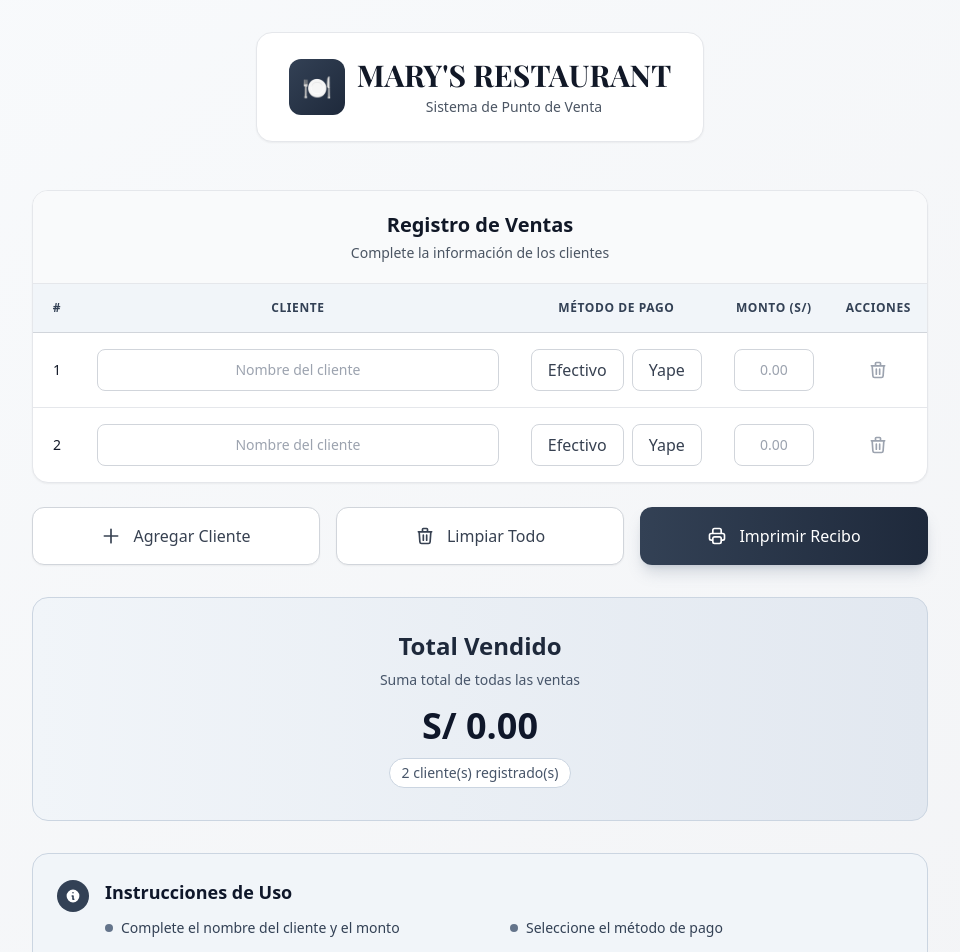
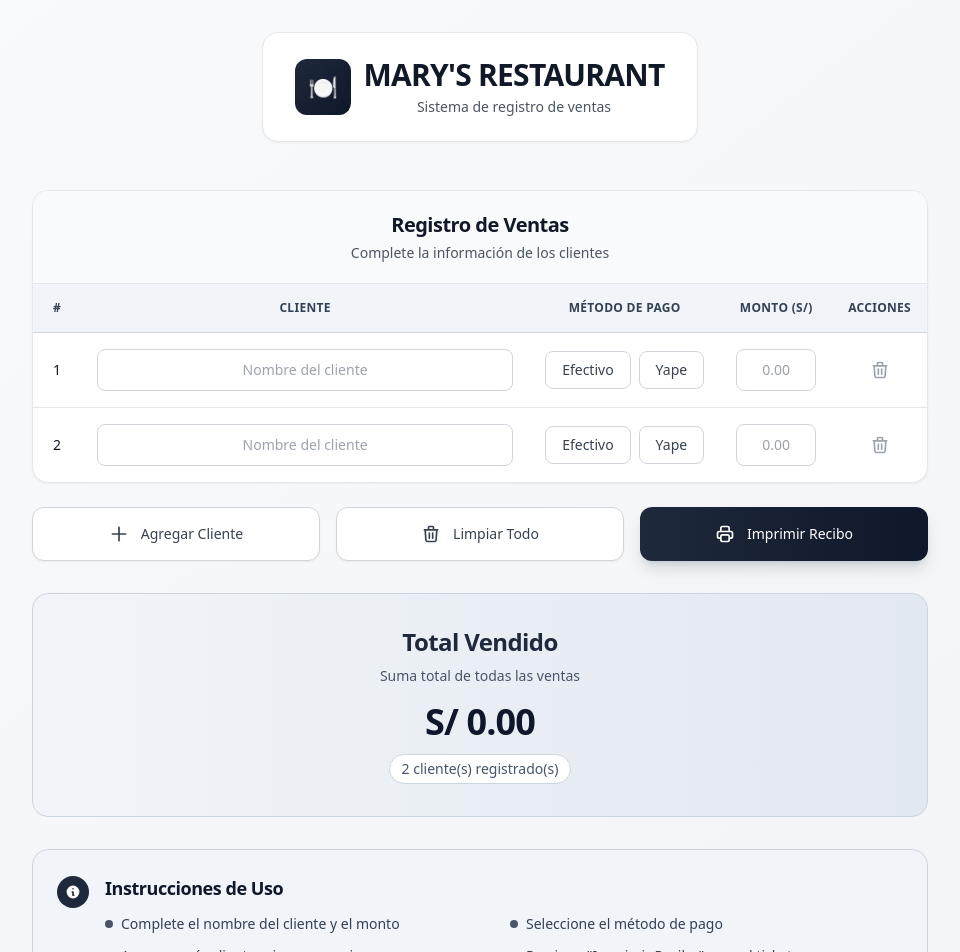
Before and after one commit to z01aux/restaurant-pos, a React (Vite) app: page / in a window 1280 px wide. Shown: the top 952 px of the page, without its empty margins (160-1120 px from the left). Built offline with nearby package versions, Linux system fonts and the light colour scheme.

Commit message:
Update RestaurantPOS.tsx

```diff
--- a/src/components/RestaurantPOS.tsx
+++ b/src/components/RestaurantPOS.tsx
@@ -17,7 +17,7 @@ interface PaymentOptionProps {
 const PaymentOption: React.FC<PaymentOptionProps> = ({ value, label, selected, onSelect }) => {
   return (
     <button
-      className={`px-4 py-2 rounded-lg font-medium transition-all duration-200 border ${
+      className={`px-4 py-2 rounded-lg font-sans font-medium transition-all duration-200 border text-sm ${
         selected
           ? value === 'efectivo'
             ? 'border-emerald-500 bg-emerald-500 text-white shadow-sm'
@@ -223,17 +223,17 @@ const RestaurantPOS: React.FC = () => {
   return (
     <>
       {/* VISTA EN PANTALLA - SE OCULTA AL IMPRIMIR */}
-      <div className="screen-container min-h-screen bg-gradient-to-br from-slate-50 to-gray-100 py-8 px-4 print:hidden">
-        {/* Header Mejorado */}
+      <div className="screen-container min-h-screen bg-gradient-to-br from-slate-50 to-gray-100 py-8 px-4 print:hidden font-sans">
+        {/* Header Mejorado con Tipografía Amazon */}
         <div className="max-w-4xl mx-auto mb-8">
           <div className="text-center">
             <div className="inline-flex items-center justify-center gap-3 bg-white rounded-2xl px-8 py-6 shadow-sm border border-gray-200 mb-4">
-              <div className="w-14 h-14 bg-gradient-to-br from-slate-700 to-slate-800 rounded-xl flex items-center justify-center">
+              <div className="w-14 h-14 bg-gradient-to-br from-slate-800 to-slate-900 rounded-xl flex items-center justify-center">
                 <span className="text-white text-2xl">🍽️</span>
               </div>
               <div>
-                <h1 className="text-3xl font-bold text-gray-900 font-playfair">MARY'S RESTAURANT</h1>
-                <p className="text-gray-600 text-sm mt-1">Sistema de Punto de Venta</p>
+                <h1 className="text-3xl font-bold text-gray-900 tracking-tight">MARY'S RESTAURANT </h1>
+                <p className="text-gray-600 text-sm mt-1 font-normal">Sistema de registro de ventas</p>
               </div>
             </div>
           </div>
@@ -252,7 +252,7 @@ const RestaurantPOS: React.FC = () => {
                 <span className={`w-2 h-2 rounded-full ${
                   alertMessage.type === 'success' ? 'bg-emerald-500' : 'bg-rose-500'
                 }`}></span>
-                <span className="font-medium">{alertMessage.text}</span>
+                <span className="font-medium text-sm">{alertMessage.text}</span>
               </div>
             </div>
           )}
@@ -260,19 +260,19 @@ const RestaurantPOS: React.FC = () => {
           {/* Client Table Mejorada */}
           <div className="bg-white rounded-2xl shadow-sm border border-gray-200 overflow-hidden mb-6">
             <div className="px-6 py-5 border-b border-gray-200 bg-gray-50">
-              <h2 className="text-xl font-semibold text-gray-900 text-center">Registro de Ventas</h2>
-              <p className="text-gray-600 text-sm text-center mt-1">Complete la información de los clientes</p>
+              <h2 className="text-xl font-semibold text-gray-900 text-center tracking-tight">Registro de Ventas</h2>
+              <p className="text-gray-600 text-sm text-center mt-1 font-normal">Complete la información de los clientes</p>
             </div>
 
             <div className="overflow-x-auto">
               <table className="w-full">
                 <thead>
                   <tr className="bg-slate-100 border-b border-gray-300">
-                    <th className="py-4 px-4 text-center text-xs font-semibold text-slate-700 uppercase tracking-wider w-12">#</th>
-                    <th className="py-4 px-4 text-center text-xs font-semibold text-slate-700 uppercase tracking-wider">Cliente</th>
-                    <th className="py-4 px-4 text-center text-xs font-semibold text-slate-700 uppercase tracking-wider w-32">Método de Pago</th>
-                    <th className="py-4 px-4 text-center text-xs font-semibold text-slate-700 uppercase tracking-wider w-28">Monto (S/)</th>
-                    <th className="py-4 px-4 text-center text-xs font-semibold text-slate-700 uppercase tracking-wider w-16">Acciones</th>
+                    <th className="py-4 px-4 text-center text-xs font-semibold text-slate-700 uppercase tracking-wide w-12">#</th>
+                    <th className="py-4 px-4 text-center text-xs font-semibold text-slate-700 uppercase tracking-wide">Cliente</th>
+                    <th className="py-4 px-4 text-center text-xs font-semibold text-slate-700 uppercase tracking-wide w-32">Método de Pago</th>
+                    <th className="py-4 px-4 text-center text-xs font-semibold text-slate-700 uppercase tracking-wide w-28">Monto (S/)</th>
+                    <th className="py-4 px-4 text-center text-xs font-semibold text-slate-700 uppercase tracking-wide w-16">Acciones</th>
                   </tr>
                 </thead>
                 <tbody className="divide-y divide-gray-200">
@@ -282,7 +282,7 @@ const RestaurantPOS: React.FC = () => {
                       <td className="py-4 px-4">
                         <input
                           type="text"
-                          className="w-full px-3 py-2.5 border border-gray-300 rounded-lg text-sm focus:outline-none focus:ring-2 focus:ring-slate-500 focus:border-transparent transition-all text-center"
+                          className="w-full px-3 py-2.5 border border-gray-300 rounded-lg text-sm focus:outline-none focus:ring-2 focus:ring-slate-500 focus:border-transparent transition-all text-center font-normal"
                           placeholder="Nombre del cliente"
                           value={client.name}
                           onChange={(e) => handleNameChange(client.id, e.target.value)}
@@ -335,7 +335,7 @@ const RestaurantPOS: React.FC = () => {
           {/* Action Buttons Mejorados */}
           <div className="grid grid-cols-1 md:grid-cols-3 gap-4 mb-8">
             <button
-              className="flex items-center justify-center gap-3 px-6 py-4 bg-white border border-gray-300 rounded-xl text-gray-700 font-medium hover:bg-gray-50 hover:border-gray-400 transition-all duration-200 shadow-sm"
+              className="flex items-center justify-center gap-3 px-6 py-4 bg-white border border-gray-300 rounded-xl text-gray-700 font-medium hover:bg-gray-50 hover:border-gray-400 transition-all duration-200 shadow-sm text-sm"
               onClick={addRow}
             >
               <svg className="w-5 h-5" fill="none" stroke="currentColor" viewBox="0 0 24 24">
@@ -345,7 +345,7 @@ const RestaurantPOS: React.FC = () => {
             </button>
 
             <button
-              className="flex items-center justify-center gap-3 px-6 py-4 bg-white border border-gray-300 rounded-xl text-gray-700 font-medium hover:bg-gray-50 hover:border-gray-400 transition-all duration-200 shadow-sm"
+              className="flex items-center justify-center gap-3 px-6 py-4 bg-white border border-gray-300 rounded-xl text-gray-700 font-medium hover:bg-gray-50 hover:border-gray-400 transition-all duration-200 shadow-sm text-sm"
               onClick={clearAll}
             >
               <svg className="w-5 h-5" fill="none" stroke="currentColor" viewBox="0 0 24 24">
@@ -355,7 +355,7 @@ const RestaurantPOS: React.FC = () => {
             </button>
 
             <button
-              className="flex items-center justify-center gap-3 px-6 py-4 bg-gradient-to-r from-slate-700 to-slate-800 rounded-xl text-white font-medium hover:from-slate-800 hover:to-slate-900 transition-all duration-200 shadow-lg shadow-slate-500/25"
+              className="flex items-center justify-center gap-3 px-6 py-4 bg-gradient-to-r from-slate-800 to-slate-900 rounded-xl text-white font-medium hover:from-slate-900 hover:to-slate-950 transition-all duration-200 shadow-lg shadow-slate-500/25 text-sm"
               onClick={handlePrint}
             >
               <svg className="w-5 h-5" fill="none" stroke="currentColor" viewBox="0 0 24 24">
@@ -368,10 +368,10 @@ const RestaurantPOS: React.FC = () => {
           {/* Total Section Mejorado */}
           <div className="bg-gradient-to-r from-slate-100 to-slate-200 rounded-2xl p-8 border border-slate-300 mb-8">
             <div className="flex flex-col items-center text-center">
-              <h3 className="text-2xl font-semibold text-slate-800 mb-2">Total Vendido</h3>
-              <p className="text-slate-600 text-sm mb-4">Suma total de todas las ventas</p>
-              <div className="text-4xl font-bold text-slate-900">S/ {total.toFixed(2)}</div>
-              <div className="text-sm text-slate-600 mt-3 bg-white px-3 py-1 rounded-full border border-slate-300">
+              <h3 className="text-2xl font-semibold text-slate-800 mb-2 tracking-tight">Total Vendido</h3>
+              <p className="text-slate-600 text-sm mb-4 font-normal">Suma total de todas las ventas</p>
+              <div className="text-4xl font-bold text-slate-900 tracking-tight">S/ {total.toFixed(2)}</div>
+              <div className="text-sm text-slate-600 mt-3 bg-white px-3 py-1 rounded-full border border-slate-300 font-normal">
                 {clients.length} cliente(s) registrado(s)
               </div>
             </div>
@@ -380,29 +380,29 @@ const RestaurantPOS: React.FC = () => {
           {/* Instructions Mejorado */}
           <div className="bg-slate-100 rounded-2xl p-6 border border-slate-300">
             <div className="flex items-start gap-4">
-              <div className="w-8 h-8 bg-slate-700 rounded-full flex items-center justify-center flex-shrink-0 mt-0.5">
+              <div className="w-8 h-8 bg-slate-800 rounded-full flex items-center justify-center flex-shrink-0 mt-0.5">
                 <svg className="w-4 h-4 text-white" fill="currentColor" viewBox="0 0 20 20">
                   <path fillRule="evenodd" d="M18 10a8 8 0 11-16 0 8 8 0 0116 0zm-7-4a1 1 0 11-2 0 1 1 0 012 0zM9 9a1 1 0 000 2v3a1 1 0 001 1h1a1 1 0 100-2v-3a1 1 0 00-1-1H9z" clipRule="evenodd" />
                 </svg>
               </div>
               <div className="flex-1">
-                <h4 className="font-semibold text-slate-900 text-lg mb-3">Instrucciones de Uso</h4>
+                <h4 className="font-semibold text-slate-900 text-lg mb-3 tracking-tight">Instrucciones de Uso</h4>
                 <div className="grid grid-cols-1 md:grid-cols-2 gap-3 text-slate-700 text-sm">
                   <div className="flex items-center gap-2">
-                    <div className="w-2 h-2 bg-slate-500 rounded-full"></div>
-                    <span>Complete el nombre del cliente y el monto</span>
+                    <div className="w-2 h-2 bg-slate-600 rounded-full"></div>
+                    <span className="font-normal">Complete el nombre del cliente y el monto</span>
                   </div>
                   <div className="flex items-center gap-2">
-                    <div className="w-2 h-2 bg-slate-500 rounded-full"></div>
-                    <span>Seleccione el método de pago</span>
+                    <div className="w-2 h-2 bg-slate-600 rounded-full"></div>
+                    <span className="font-normal">Seleccione el método de pago</span>
                   </div>
                   <div className="flex items-center gap-2">
-                    <div className="w-2 h-2 bg-slate-500 rounded-full"></div>
-                    <span>Agregue más clientes si es necesario</span>
+                    <div className="w-2 h-2 bg-slate-600 rounded-full"></div>
+                    <span className="font-normal">Agregue más clientes si es necesario</span>
                   </div>
                   <div className="flex items-center gap-2">
-                    <div className="w-2 h-2 bg-slate-500 rounded-full"></div>
-                    <span>Presione "Imprimir Recibo" para el ticket</span>
+                    <div className="w-2 h-2 bg-slate-600 rounded-full"></div>
+                    <span className="font-normal">Presione "Imprimir Recibo" para el ticket</span>
                   </div>
                 </div>
               </div>
@@ -432,9 +432,9 @@ const RestaurantPOS: React.FC = () => {
         </div>
 
         <div className="pos-total text-right mt-3 pt-2 border-t-2 border-black text-xs font-bold">
-          <div className="pos-total-label text-[11px] mb-1">═══════════════════════</div>
+          <div className="pos-total-label text-[11px] mb-1">======════════════════</div>
           <div className="pos-total-amount text-base" id="posTotalAmount" ref={posTotalAmountRef}>TOTAL: S/ 0.00</div>
-          <div className="pos-total-label text-[11px] mt-1">═══════════════════════</div>
+          <div className="pos-total-label text-[11px] mt-1">======════════════════</div>
         </div>
 
         <div className="pos-footer text-center mt-5 pt-3 border-t-2 border-dashed border-black text-[10px] leading-relaxed">
```
